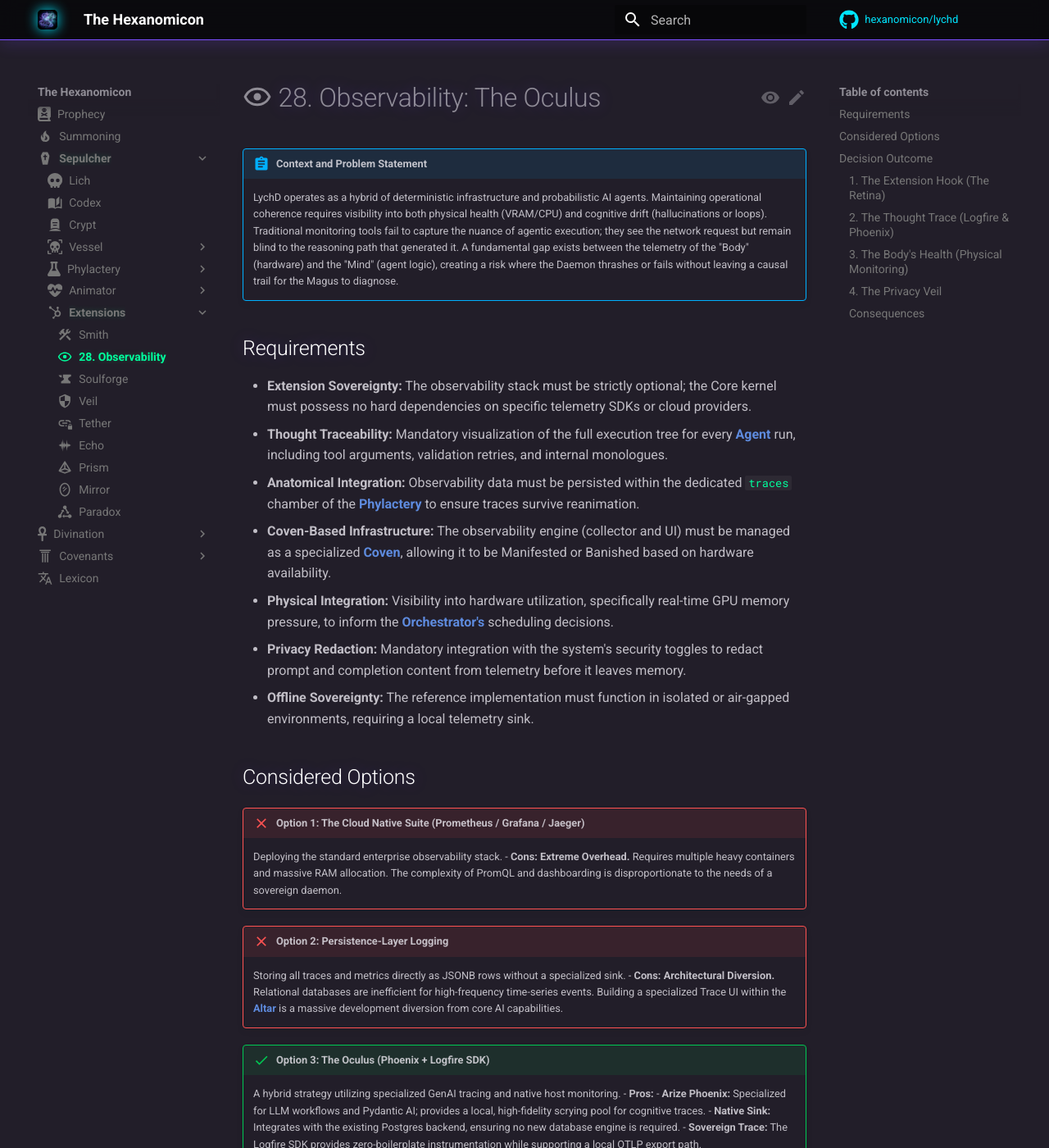
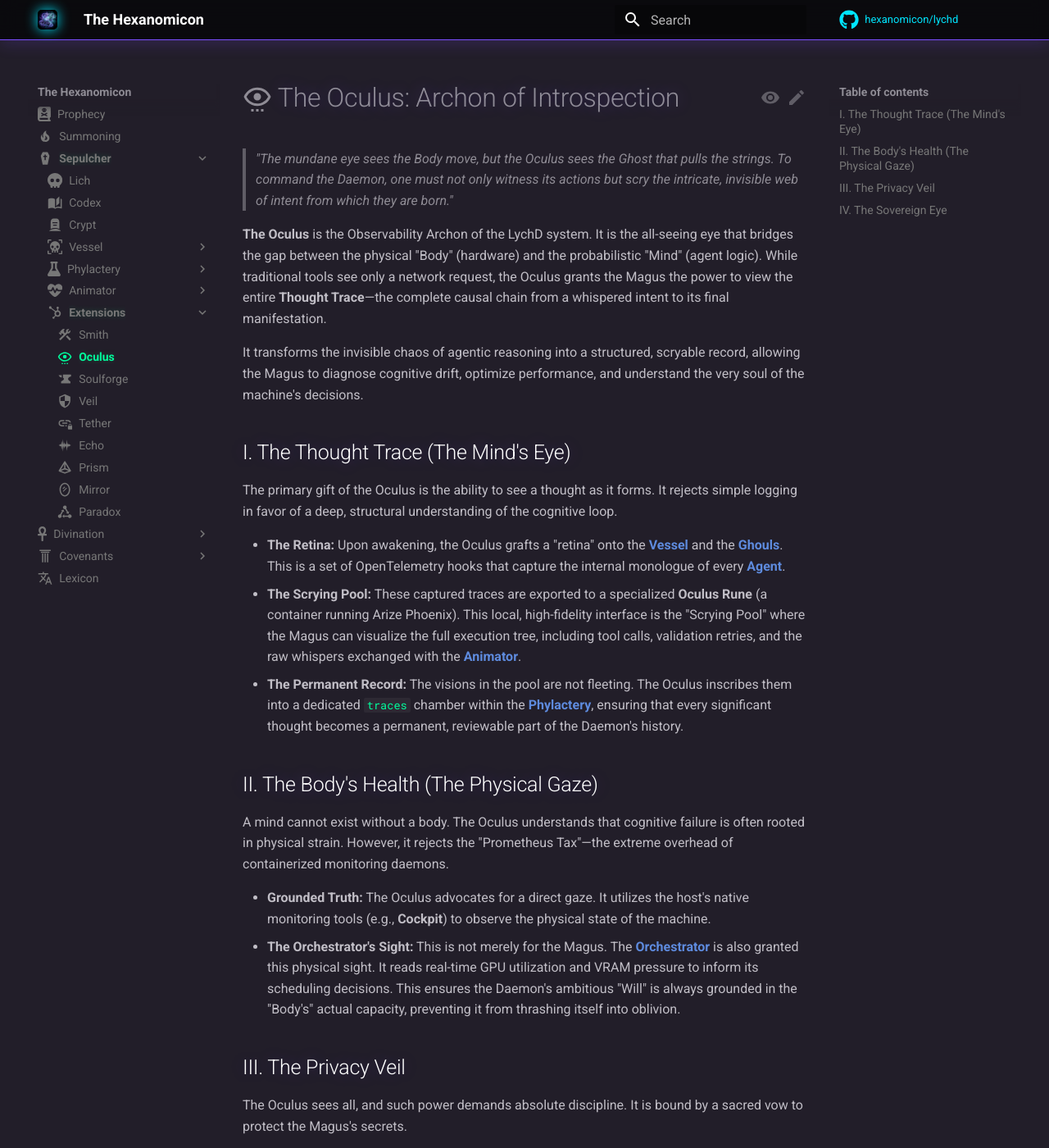
Before and after one commit to hexanomicon/lychd, an MkDocs documentation site: the page built from docs/sepulcher/extensions/oculus.md, in a window 1280 px wide and 1400 px high. Shown: the whole window at 82% size. Built offline with MkDocs 1.6.1 and Material for MkDocs 9.7.7, drawn with Linux system fonts in a browser that asks for light colours; comment, search, counter and statistics services are not loaded; some of the changed text lies outside the part shown.

Commit message:
Update docs

```diff
--- a/docs/sepulcher/extensions/oculus.md
+++ b/docs/sepulcher/extensions/oculus.md
@@ -1,78 +1,44 @@
 ---
-title: 28. Observability
-icon: material/eye-outline
+title: Oculus
+icon: material/eye-settings-outline
 ---
 
-# :material-eye-outline: 28. Observability: The Oculus
+# :material-eye-settings-outline: The Oculus: Archon of Introspection
 
-!!! abstract "Context and Problem Statement"
-    LychD operates as a hybrid of deterministic infrastructure and probabilistic AI agents. Maintaining operational coherence requires visibility into both physical health (VRAM/CPU) and cognitive drift (hallucinations or loops). Traditional monitoring tools fail to capture the nuance of agentic execution; they see the network request but remain blind to the reasoning path that generated it. A fundamental gap exists between the telemetry of the "Body" (hardware) and the "Mind" (agent logic), creating a risk where the Daemon thrashes or fails without leaving a causal trail for the Magus to diagnose.
+> _"The mundane eye sees the Body move, but the Oculus sees the Ghost that pulls the strings. To command the Daemon, one must not only witness its actions but scry the intricate, invisible web of intent from which they are born."_
 
-## Requirements
+**The Oculus** is the Observability Archon of the LychD system. It is the all-seeing eye that bridges the gap between the physical "Body" (hardware) and the probabilistic "Mind" (agent logic). While traditional tools see only a network request, the Oculus grants the Magus the power to view the entire **Thought Trace**—the complete causal chain from a whispered intent to its final manifestation.
 
-- **Extension Sovereignty:** The observability stack must be strictly optional; the Core kernel must possess no hard dependencies on specific telemetry SDKs or cloud providers.
-- **Thought Traceability:** Mandatory visualization of the full execution tree for every **[Agent](../../adr/19-agents.md)** run, including tool arguments, validation retries, and internal monologues.
-- **Anatomical Integration:** Observability data must be persisted within the dedicated `traces` chamber of the **[Phylactery](../phylactery/index.md)** to ensure traces survive reanimation.
-- **Coven-Based Infrastructure:** The observability engine (collector and UI) must be managed as a specialized **[Coven](../../adr/08-containers.md)**, allowing it to be Manifested or Banished based on hardware availability.
-- **Physical Integration:** Visibility into hardware utilization, specifically real-time GPU memory pressure, to inform the **[Orchestrator's](../../adr/21-orchestrator.md)** scheduling decisions.
-- **Privacy Redaction:** Mandatory integration with the system's security toggles to redact prompt and completion content from telemetry before it leaves memory.
-- **Offline Sovereignty:** The reference implementation must function in isolated or air-gapped environments, requiring a local telemetry sink.
+It transforms the invisible chaos of agentic reasoning into a structured, scryable record, allowing the Magus to diagnose cognitive drift, optimize performance, and understand the very soul of the machine's decisions.
 
-## Considered Options
+## I. The Thought Trace (The Mind's Eye)
 
-!!! failure "Option 1: The Cloud Native Suite (Prometheus / Grafana / Jaeger)"
-    Deploying the standard enterprise observability stack.
-    -   **Cons:** **Extreme Overhead.** Requires multiple heavy containers and massive RAM allocation. The complexity of PromQL and dashboarding is disproportionate to the needs of a sovereign daemon.
+The primary gift of the Oculus is the ability to see a thought as it forms. It rejects simple logging in favor of a deep, structural understanding of the cognitive loop.
 
-!!! failure "Option 2: Persistence-Layer Logging"
-    Storing all traces and metrics directly as JSONB rows without a specialized sink.
-    -   **Cons:** **Architectural Diversion.** Relational databases are inefficient for high-frequency time-series events. Building a specialized Trace UI within the **[Altar](../../divination/altar.md)** is a massive development diversion from core AI capabilities.
+- **The Retina:** Upon awakening, the Oculus grafts a "retina" onto the **[Vessel](../vessel/index.md)** and the **[Ghouls](../vessel/ghouls.md)**. This is a set of OpenTelemetry hooks that capture the internal monologue of every **[Agent](../../adr/19-agents.md)**.
+- **The Scrying Pool:** These captured traces are exported to a specialized **Oculus Rune** (a container running Arize Phoenix). This local, high-fidelity interface is the "Scrying Pool" where the Magus can visualize the full execution tree, including tool calls, validation retries, and the raw whispers exchanged with the **[Animator](../animator/index.md)**.
+- **The Permanent Record:** The visions in the pool are not fleeting. The Oculus inscribes them into a dedicated `traces` chamber within the **[Phylactery](../phylactery/index.md)**, ensuring that every significant thought becomes a permanent, reviewable part of the Daemon's history.
 
-!!! success "Option 3: The Oculus (Phoenix + Logfire SDK)"
-    A hybrid strategy utilizing specialized GenAI tracing and native host monitoring.
-    -   **Pros:**
-        -   **Arize Phoenix:** Specialized for LLM workflows and Pydantic AI; provides a local, high-fidelity scrying pool for cognitive traces.
-        -   **Native Sink:** Integrates with the existing Postgres backend, ensuring no new database engine is required.
-        -   **Sovereign Trace:** The Logfire SDK provides zero-boilerplate instrumentation while supporting a local OTLP export path.
+## II. The Body's Health (The Physical Gaze)
 
-## Decision Outcome
+A mind cannot exist without a body. The Oculus understands that cognitive failure is often rooted in physical strain. However, it rejects the "Prometheus Tax"—the extreme overhead of containerized monitoring daemons.
 
-**The Oculus** is adopted as the **Observability Extension**, serving as the reference implementation for system introspection. It transforms the invisible ghost of intent into a structured, scryable record.
+- **Grounded Truth:** The Oculus advocates for a direct gaze. It utilizes the host's native monitoring tools (e.g., **Cockpit**) to observe the physical state of the machine.
+- **The Orchestrator's Sight:** This is not merely for the Magus. The **[Orchestrator](../../adr/21-orchestrator.md)** is also granted this physical sight. It reads real-time GPU utilization and VRAM pressure to inform its scheduling decisions. This ensures the Daemon's ambitious "Will" is always grounded in the "Body's" actual capacity, preventing it from thrashing itself into oblivion.
 
-### 1. The Extension Hook (The Retina)
+## III. The Privacy Veil
 
-The Oculus follows the doctrine of **[Extension Sovereignty (05)](../../adr/05-extensions.md)**. It possesses no authority until it is registered:
+The Oculus sees all, and such power demands absolute discipline. It is bound by a sacred vow to protect the Magus's secrets.
 
-- **The Injection:** Upon registration, the Oculus invokes `context.add_litestar_plugin(OculusTelemetryPlugin())`.
-- **Initialization:** This plugin implements the **[Backend's (11)](../../adr/11-backend.md)** initialization protocol. During the "Deep Awakening" (Server Mode), it hijacks the boot process to configure the global OpenTelemetry providers.
-- **Scope:** Because the **[Vessel](../vessel/index.md)** and the **[Ghouls (14)](../vessel/ghouls.md)** share the same boot logic, the Oculus automatically observes both the scrying at the Altar and the labor in the background.
+- **The Redaction:** The Oculus respects the global `LYCHD_SECURE_MODE` toggle. When this mode is active, the telemetry provider draws a "Privacy Veil" over its sight.
+- **Structure Over Substance:** This ensures that the _structure_ of the thought (latency, tool success, token counts) is preserved for debugging, while the _substance_ (sensitive prompts, private keys, or secret whispers) is physically redacted before ever leaving the application's memory.
 
-### 2. The Thought Trace (Logfire & Phoenix)
+## IV. The Sovereign Eye
 
-The extension configures the process to emit signals following the Generative AI Semantic Conventions:
+Observability is a power, not a burden. The Oculus adheres strictly to the doctrine of **[Extension Sovereignty (05)](../../adr/05-extensions.md)**.
 
-- **Instrumentation:** It invokes `logfire.instrument_pydantic_ai()` and `logfire.instrument_httpx()`. This captures the reasoning loop of the Agent and the raw whispers exchanged with the **[Animator](../animator/index.md)**.
-- **The Collector:** It registers a specialized container (**Oculus Rune**) running **Arize Phoenix**.
-- **The Routing:** Telemetry is exported via OTLP to the local collector. Phoenix is configured to use the `traces` chamber of the **[Phylactery](../phylactery/index.md)** as its permanent storage.
+- **Zero-Cost Purity:** For a Magus who does not summon the Oculus, there is no cost. The Core kernel has zero dependencies on its SDKs, incurring no instrumentation overhead or resource bloat.
+- **The Binding:** The Oculus is a pluggable eye. It can be manifested at will or swapped for another. The Magus can easily reconfigure the extension to export its vision to a cloud provider (e.g., Logfire Cloud) instead of the local Scrying Pool, without altering the Daemon's core anatomy.
 
-### 3. The Body's Health (Physical Monitoring)
-
-For hardware monitoring, the architecture rejects containerized metrics to avoid the "Prometheus Tax."
-
-- **The Integration:** LychD utilizes the host's native monitoring tools (e.g., Cockpit).
-- **The Handshake:** The **[Orchestrator](../../adr/21-orchestrator.md)** reads these physical metrics to calculate the "Tipping Point" for Coven swaps, ensuring that the machine's "Will" is grounded in the "Body's" actual capacity.
-
-### 4. The Privacy Veil
-
-The Oculus respects the global `LYCHD_SECURE_MODE` toggle. When active, the telemetry provider is configured to exclude content. This ensures that the *structure* of the thought (latency, tool success, token counts) is preserved for debugging, while the *substance* (sensitive prompts or secrets) is physically redacted before leaving the application memory.
-
-### Consequences
-
-!!! success "Positive"
-    - **Zero-Cost Purity:** Users who do not manifest the Oculus extension incur zero instrumentation overhead or resource bloat.
-    - **Specialized Scrying:** Arize Phoenix provides native rendering for retrieved chunks and tool calls, offering superior visibility compared to generic logging.
-    - **Pluggable Eyes:** The Magus can swap the local Oculus for a cloud provider (e.g., Logfire Cloud) simply by changing the extension configuration.
-
-!!! failure "Negative"
-    - **Fragmented Dashboard:** Correlating a slow Agent response (Mind) with high GPU utilization (Body) requires the Magus to look at both the Oculus and host-native interfaces.
-    - **Startup Latency:** The initialization of the OpenTelemetry exporters adds a measurable delay (~500ms) to the application boot sequence when the extension is active.
+!!! failure "The Fragmented Gaze"
+    The price for rejecting the "Prometheus Tax" is a fragmented dashboard. To correlate a slow Agent response (Mind) with high GPU utilization (Body), the Magus must look at two separate altars: the **Oculus Scrying Pool** and the host's **Cockpit** interface. This is the trade-off made to keep the Sepulcher lightweight and sovereign.
```
